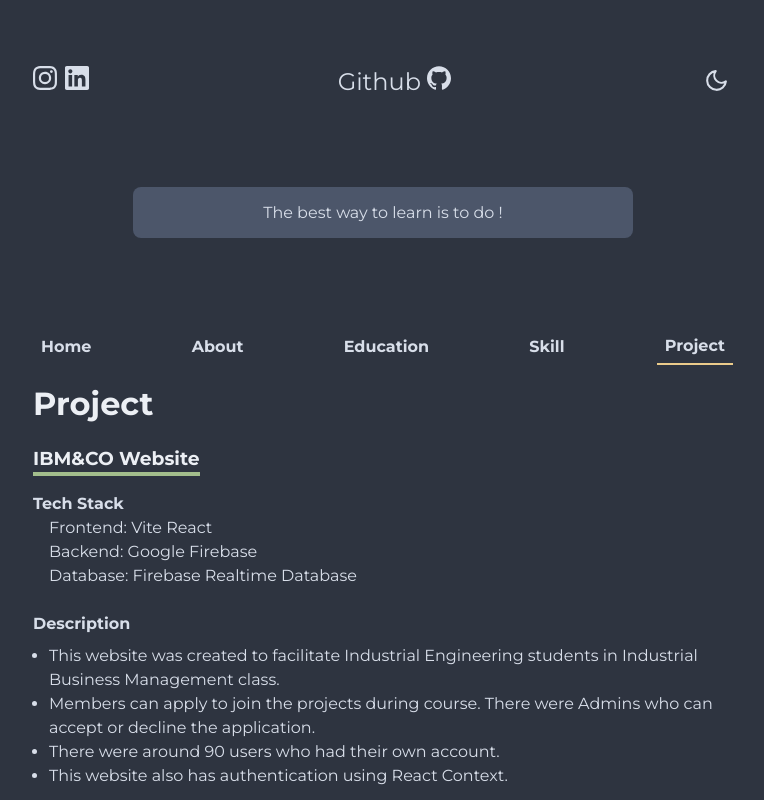
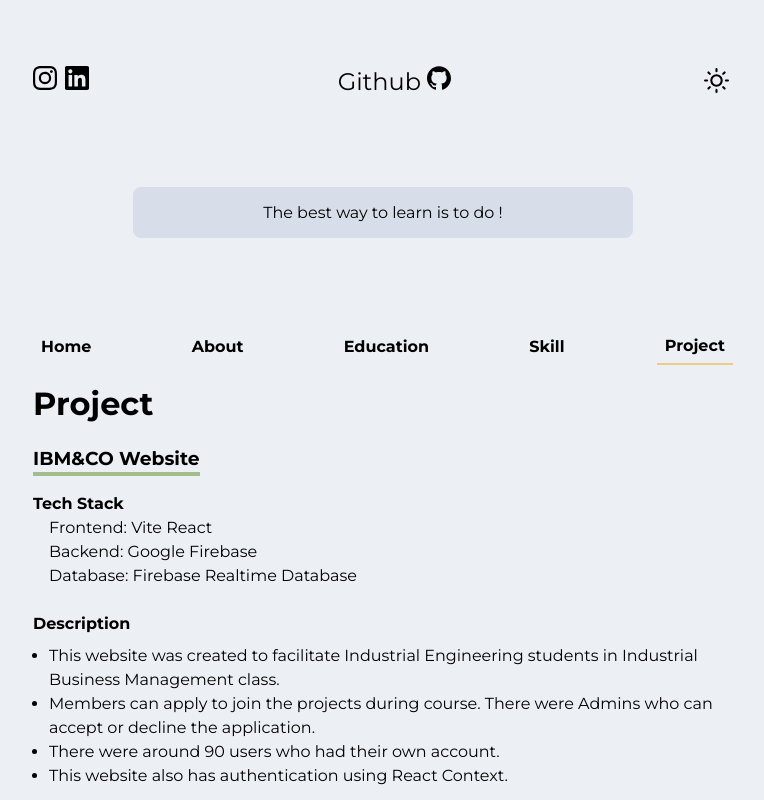
Before and after one commit to pnitijarasrat/thepnirijarasrat, a React (Vite) app: page /project in a window 1280 px wide. Shown: the top 800 px of the page, without its empty margins (257-1021 px from the left). Built offline with nearby package versions, Linux system fonts and the light colour scheme.

Commit message:
handle store theme

```diff
--- a/src/App.jsx
+++ b/src/App.jsx
@@ -32,6 +32,7 @@ function App() {
       body.style.backgroundColor = "#eceff4";
     }
   }, [darkTheme]);
+
   return (
     <BrowserRouter>
       <div className={darkTheme ? "dark-theme" : "light-theme"}>
--- a/src/ThemeProvider.jsx
+++ b/src/ThemeProvider.jsx
@@ -1,12 +1,27 @@
-import React, { createContext, useState } from "react";
+import React, { createContext, useState, useEffect } from "react";
 
 const ThemeContext = createContext();
 
+const handleGetLocalStorage = (text) => {
+  if (text === "true") return true;
+  else return false;
+};
+
 const ThemeProvider = ({ children }) => {
-  const [darkTheme, setDarkTheme] = useState(true);
+  const [darkTheme, setDarkTheme] = useState(
+    handleGetLocalStorage(localStorage.getItem("darkTheme")),
+  );
+
+  useEffect(() => {
+    if (!localStorage.getItem("darkTheme")) {
+      localStorage.setItem("darkTheme", true);
+    }
+    console.log(typeof localStorage.getItem("darkTheme"));
+  }, []);
 
   const toggleTheme = () => {
     setDarkTheme((prevTheme) => !prevTheme);
+    localStorage.setItem("darkTheme", !darkTheme);
   };
 
   return (
```
